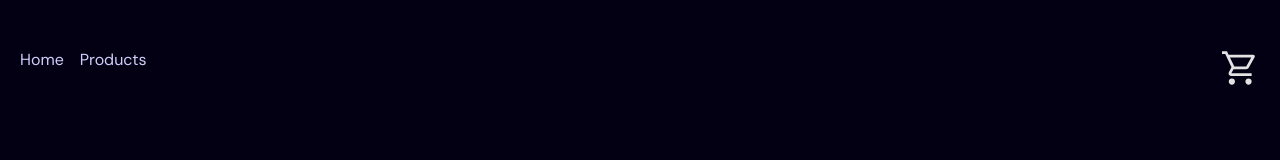
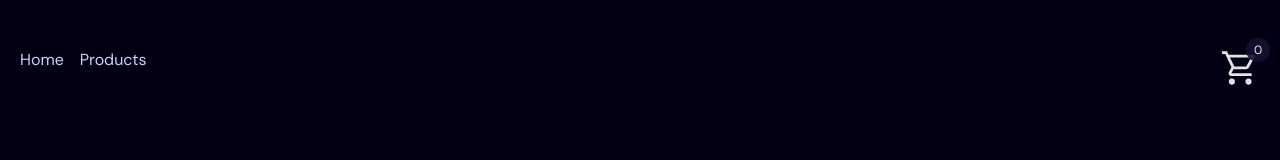
Before and after one commit to MarinaTripetska/react-store-app, a React (Vite) app: page / in a window 1280 px wide. Shown: the top 160 px of the page. Built offline with nearby package versions, Linux system fonts and the light colour scheme.

Commit message:
feat: add static Cart value and styled it

```diff
--- a/src/Layout.tsx
+++ b/src/Layout.tsx
@@ -7,7 +7,7 @@ function Layout() {
     <>
       <header className="wrapper flex justify-between">
         <Navbar/>
-        <Cart/>
+        <Cart value={0}/>
       </header>
 
       <Outlet/>
--- a/src/components/Cart.tsx
+++ b/src/components/Cart.tsx
@@ -1,10 +1,15 @@
 import CartIcon from "@/assets/icons/CartIcon.tsx";
 
-function Cart(){
+interface Props {
+  value: number;
+}
+
+function Cart({ value }: Props) {
   return (
-    <span>
+    <div className="relative">
       <CartIcon/>
-    </span>
+      <div className="absolute -top-1/4 -right-1/4 min-w-6 w-fit h-6 p-1 rounded-full flex items-center justify-center bg-dark-100 opacity-90 text-xs text-white">{ value }</div>
+    </div>
   )
 }
 
--- a/src/index.css
+++ b/src/index.css
@@ -6,7 +6,7 @@
     --color-light-100: #cecefb;
     --color-light-200: #a8b5db;
     --color-gray-100: #9ca4ab;
-    --color-dark-100: #0f0d23;
+    --color-dark-100: #16112f;
 
     --font-dm-sans: DM Sans, sans-serif;
 }
```
